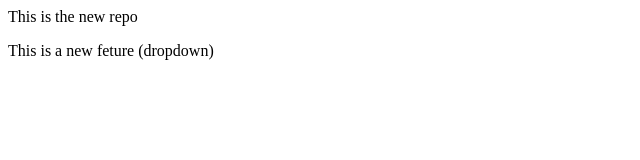
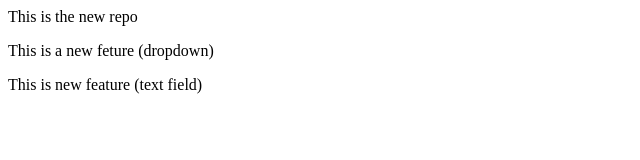
Before and after one commit to devvaidya0286/localrepo, a plain HTML site: page index.html in a window 1280 px wide. Shown: the whole page, without its empty margins (0-640 px from the left). Drawn offline with Linux system fonts and the light colour scheme.

Commit message:
new  feature  text field

```diff
--- a/index.html
+++ b/index.html
@@ -1,2 +1,3 @@
 <p>This is the new repo</p>
 <p>This is a new  feture  (dropdown)</p>
+<p>This is new  feature (text  field)</p>
```
